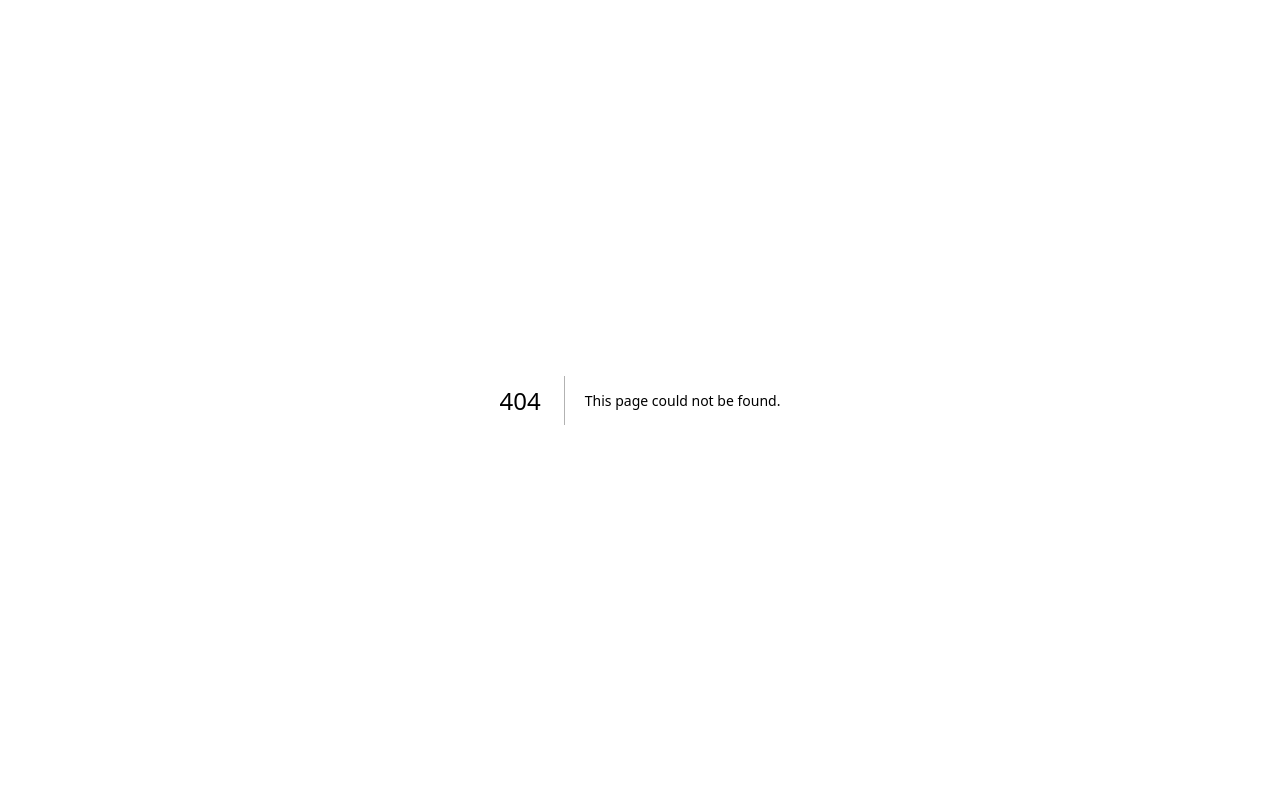
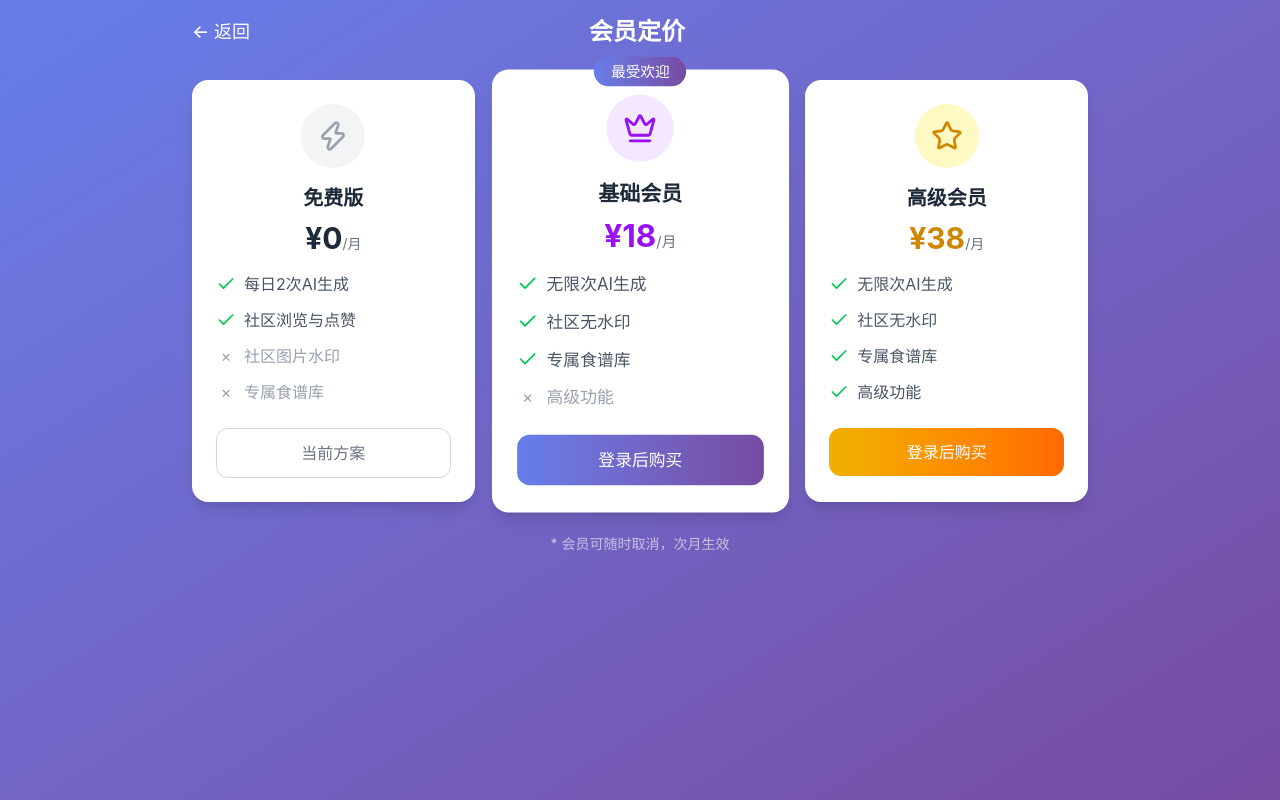
Before and after one commit to maggiechen-crypto/FoodConverter, a Next.js app: page /pricing in a window 1280 px wide. Before the commit this address had no page. Built offline with nearby package versions, Linux system fonts and the light colour scheme; no server answers.

Commit message:
feat: 添加定价页面和升级弹窗

```diff
--- a/src/app/page.tsx
+++ b/src/app/page.tsx
@@ -1,9 +1,10 @@
 "use client";
 
 import { useState, useRef, useEffect } from "react";
-import { Camera, Loader2, ChefHat, Languages, LogIn, LogOut, User, UserCircle, MessageCircle } from "lucide-react";
+import { Camera, Loader2, ChefHat, Languages, LogIn, LogOut, User, UserCircle, MessageCircle, X, Crown, Check } from "lucide-react";
 import { useSession, signIn, signOut } from "next-auth/react";
 import Link from "next/link";
+import { useRouter } from "next/navigation";
 
 interface Recipe {
   name: string;
@@ -14,9 +15,11 @@ interface Recipe {
 
 export default function Home() {
   const { data: session, status } = useSession();
+  const router = useRouter();
 
   const [step, setStep] = useState<"upload" | "ingredients" | "recipe">("upload");
   const [remainingUsage, setRemainingUsage] = useState<number>(2);
+  const [showUpgradeModal, setShowUpgradeModal] = useState(false);
   const [imagePreview, setImagePreview] = useState("");
   const [imageBase64, setImageBase64] = useState("");
   const [detectedIngredients, setDetectedIngredients] = useState("");
@@ -63,7 +66,7 @@ export default function Home() {
 
     // 检查使用次数
     if (remainingUsage <= 0) {
-      setError("今日次数已用完，请明天再来或升级会员");
+      setShowUpgradeModal(true);
       return;
     }
 
@@ -93,7 +96,7 @@ export default function Home() {
 
     // 检查使用次数
     if (remainingUsage <= 0) {
-      setError("今日次数已用完，请明天再来或升级会员");
+      setShowUpgradeModal(true);
       return;
     }
 
@@ -254,6 +257,40 @@ export default function Home() {
           </div>
         )}
         {loading && <div className="fixed inset-0 bg-black/50 flex items-center justify-center z-50"><div className="bg-white rounded-2xl p-8 text-center"><Loader2 className="w-10 h-10 text-purple-600 animate-spin mx-auto mb-4" /><p className="text-gray-600">{loadingText}</p></div></div>}
+
+        {/* 升级弹窗 */}
+        {showUpgradeModal && (
+          <div className="fixed inset-0 bg-black/50 flex items-center justify-center z-50 p-4">
+            <div className="bg-white rounded-2xl p-6 max-w-sm w-full">
+              <div className="text-center mb-6">
+                <div className="w-16 h-16 bg-gradient-to-r from-[#667eea] to-[#764ba2] rounded-full flex items-center justify-center mx-auto mb-4">
+                  <Crown className="w-8 h-8 text-white" />
+                </div>
+                <h3 className="text-xl font-bold text-gray-800 mb-2">次数已用完</h3>
+                <p className="text-gray-500">升级会员，无限次生成！</p>
+              </div>
+              <div className="space-y-3 mb-6">
+                <div className="flex items-center gap-2 text-gray-600 text-sm">
+                  <Check className="w-4 h-4 text-green-500" /> 无限次AI生成
+                </div>
+                <div className="flex items-center gap-2 text-gray-600 text-sm">
+                  <Check className="w-4 h-4 text-green-500" /> 社区无水印
+                </div>
+                <div className="flex items-center gap-2 text-gray-600 text-sm">
+                  <Check className="w-4 h-4 text-green-500" /> 专属食谱库
+                </div>
+              </div>
+              <div className="flex gap-2">
+                <button onClick={() => setShowUpgradeModal(false)} className="flex-1 py-3 border border-gray-300 text-gray-600 rounded-xl">
+                  稍后再说
+                </button>
+                <button onClick={() => router.push('/pricing')} className="flex-1 py-3 bg-gradient-to-r from-[#667eea] to-[#764ba2] text-white rounded-xl font-medium">
+                  查看方案
+                </button>
+              </div>
+            </div>
+          </div>
+        )}
       </div>
     </div>
   );
--- /dev/null
+++ b/src/app/pricing/page.tsx
@@ -0,0 +1,115 @@
+"use client";
+
+import { useSession } from "next-auth/react";
+import { Check, Crown, Zap, Star } from "lucide-react";
+import Link from "next/link";
+
+export default function PricingPage() {
+  const { data: session } = useSession();
+
+  return (
+    <div className="min-h-screen bg-gradient-to-br from-[#667eea] to-[#764ba2] p-4">
+      <div className="max-w-4xl mx-auto">
+        {/* 顶部导航 */}
+        <div className="flex justify-between items-center mb-8">
+          <Link href="/" className="text-white text-lg font-medium">← 返回</Link>
+          <h1 className="text-2xl font-bold text-white">会员定价</h1>
+          <div className="w-16"></div>
+        </div>
+
+        <div className="grid md:grid-cols-3 gap-6">
+          {/* 免费版 */}
+          <div className="bg-white rounded-2xl p-6 shadow-lg">
+            <div className="text-center">
+              <div className="w-16 h-16 bg-gray-100 rounded-full flex items-center justify-center mx-auto mb-4">
+                <Zap className="w-8 h-8 text-gray-400" />
+              </div>
+              <h2 className="text-xl font-bold text-gray-800 mb-2">免费版</h2>
+              <p className="text-3xl font-bold text-gray-800 mb-4">¥0<span className="text-sm font-normal text-gray-500">/月</span></p>
+            </div>
+            <ul className="space-y-3 mb-6">
+              <li className="flex items-center gap-2 text-gray-600">
+                <Check className="w-5 h-5 text-green-500" /> 每日2次AI生成
+              </li>
+              <li className="flex items-center gap-2 text-gray-600">
+                <Check className="w-5 h-5 text-green-500" /> 社区浏览与点赞
+              </li>
+              <li className="flex items-center gap-2 text-gray-400">
+                <span className="w-5 h-5 inline-flex items-center justify-center">×</span> 社区图片水印
+              </li>
+              <li className="flex items-center gap-2 text-gray-400">
+                <span className="w-5 h-5 inline-flex items-center justify-center">×</span> 专属食谱库
+              </li>
+            </ul>
+            <button className="w-full py-3 border border-gray-300 text-gray-500 rounded-xl font-medium cursor-not-allowed">
+              当前方案
+            </button>
+          </div>
+
+          {/* 基础会员 */}
+          <div className="bg-white rounded-2xl p-6 shadow-lg relative transform scale-105">
+            <div className="absolute -top-3 left-1/2 -translate-x-1/2 bg-gradient-to-r from-[#667eea] to-[#764ba2] text-white px-4 py-1 rounded-full text-sm font-medium">
+              最受欢迎
+            </div>
+            <div className="text-center">
+              <div className="w-16 h-16 bg-purple-100 rounded-full flex items-center justify-center mx-auto mb-4">
+                <Crown className="w-8 h-8 text-purple-600" />
+              </div>
+              <h2 className="text-xl font-bold text-gray-800 mb-2">基础会员</h2>
+              <p className="text-3xl font-bold text-purple-600 mb-4">¥18<span className="text-sm font-normal text-gray-500">/月</span></p>
+            </div>
+            <ul className="space-y-3 mb-6">
+              <li className="flex items-center gap-2 text-gray-600">
+                <Check className="w-5 h-5 text-green-500" /> 无限次AI生成
+              </li>
+              <li className="flex items-center gap-2 text-gray-600">
+                <Check className="w-5 h-5 text-green-500" /> 社区无水印
+              </li>
+              <li className="flex items-center gap-2 text-gray-600">
+                <Check className="w-5 h-5 text-green-500" /> 专属食谱库
+              </li>
+              <li className="flex items-center gap-2 text-gray-400">
+                <span className="w-5 h-5 inline-flex items-center justify-center">×</span> 高级功能
+              </li>
+            </ul>
+            <button className="w-full py-3 bg-gradient-to-r from-[#667eea] to-[#764ba2] text-white rounded-xl font-medium hover:opacity-90">
+              {session ? '立即升级' : '登录后购买'}
+            </button>
+          </div>
+
+          {/* 高级会员 */}
+          <div className="bg-white rounded-2xl p-6 shadow-lg">
+            <div className="text-center">
+              <div className="w-16 h-16 bg-yellow-100 rounded-full flex items-center justify-center mx-auto mb-4">
+                <Star className="w-8 h-8 text-yellow-600" />
+              </div>
+              <h2 className="text-xl font-bold text-gray-800 mb-2">高级会员</h2>
+              <p className="text-3xl font-bold text-yellow-600 mb-4">¥38<span className="text-sm font-normal text-gray-500">/月</span></p>
+            </div>
+            <ul className="space-y-3 mb-6">
+              <li className="flex items-center gap-2 text-gray-600">
+                <Check className="w-5 h-5 text-green-500" /> 无限次AI生成
+              </li>
+              <li className="flex items-center gap-2 text-gray-600">
+                <Check className="w-5 h-5 text-green-500" /> 社区无水印
+              </li>
+              <li className="flex items-center gap-2 text-gray-600">
+                <Check className="w-5 h-5 text-green-500" /> 专属食谱库
+              </li>
+              <li className="flex items-center gap-2 text-gray-600">
+                <Check className="w-5 h-5 text-green-500" /> 高级功能
+              </li>
+            </ul>
+            <button className="w-full py-3 bg-gradient-to-r from-yellow-500 to-orange-500 text-white rounded-xl font-medium hover:opacity-90">
+              {session ? '立即升级' : '登录后购买'}
+            </button>
+          </div>
+        </div>
+
+        <p className="text-center text-white/60 mt-8 text-sm">
+          * 会员可随时取消，次月生效
+        </p>
+      </div>
+    </div>
+  );
+}
```
